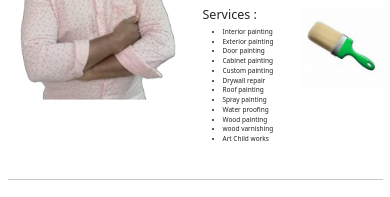
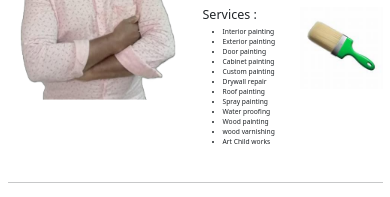
Before and after one commit to Sanjay-of-Technology/Covai-Painter, a plain HTML site: page index.html in a window 390 px wide. Shown: the part 343-540 px from the top of the page. Drawn offline with nearby package versions, Linux system fonts and the light colour scheme.

Commit message:
index file is successfully Modified.

```diff
--- a/style.css
+++ b/style.css
@@ -65,7 +65,7 @@ body{
     }
 
     .about-ul{
-        font-size: 8.5px;
+        font-size: 8.6px;
     }
 }
 
@@ -79,7 +79,7 @@ body{
     }
 
     .about-ul{
-        font-size: 7.5px;
+        font-size: 7.6px;
     }
 }
 
@@ -93,7 +93,7 @@ body{
     }
 
     .about-ul{
-        font-size: 6.5px;
+        font-size: 6.7px;
     }
 }
 
```
